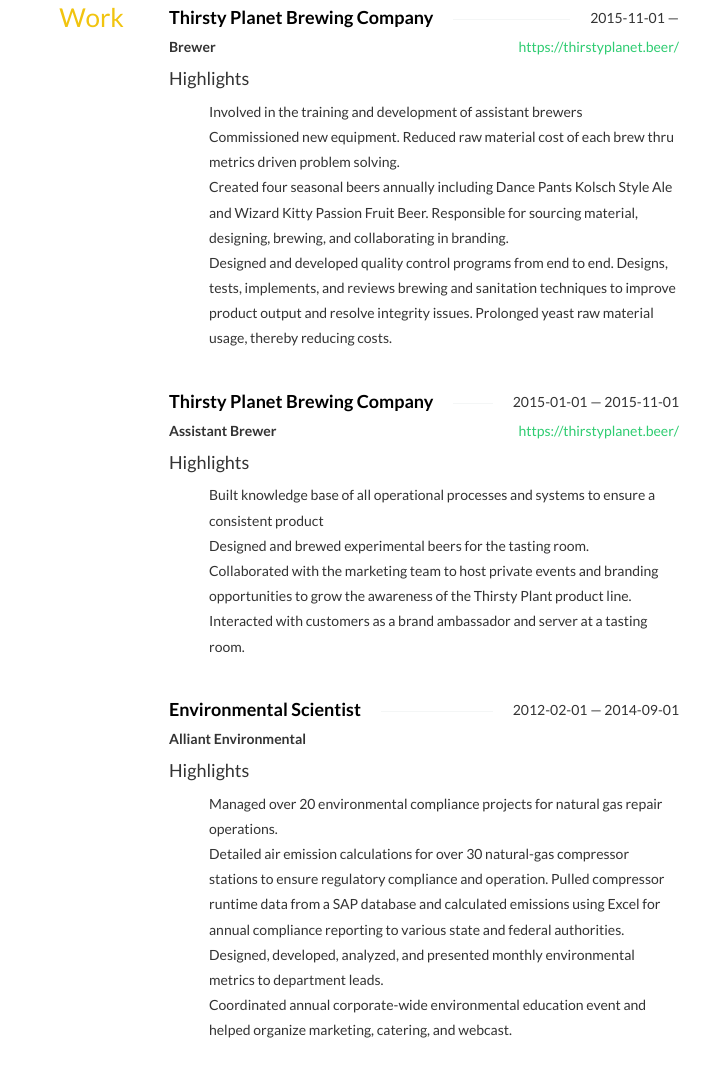
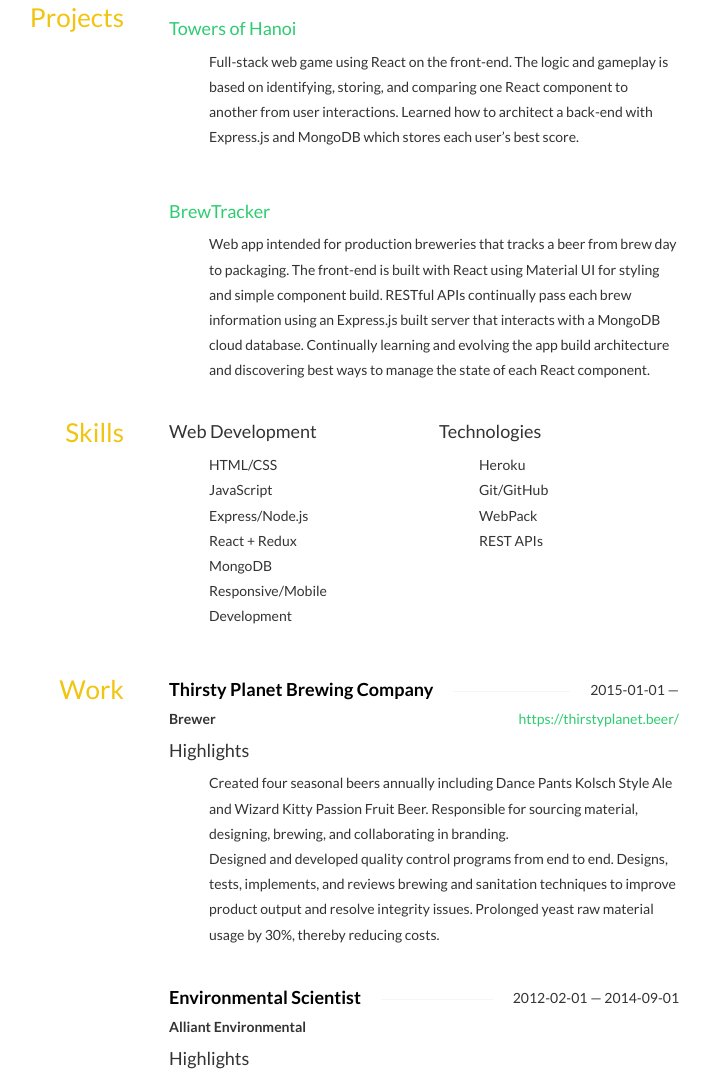
Before and after one commit to kellynb/kellyn, a website: page index.html in a window 1280 px wide. Shown: the part 756-1827 px from the top of the page, without its empty margins (306-1016 px from the left). Drawn offline with nearby package versions, Linux system fonts and the light colour scheme; some icons are missing.

Commit message:
resume update

```diff
--- a/index.html
+++ b/index.html
@@ -271,79 +271,6 @@
 		</div>
 	</section>
 
-	<section id="work" class="row">
-		<aside class="col-sm-3">
-			<h3>Work</h3>
-		</aside>
-		<div class="col-sm-9">
-			<div class="row">
-			<div class="col-sm-12">
-				<h4 class="strike-through">
-					<span>Thirsty Planet Brewing Company</span>
-					<span class="date">
-						2015-11-01 —
-					</span>
-				</h4>
-				<div class="website pull-right">
-					<a href="https://thirstyplanet.beer/">https://thirstyplanet.beer/</a>
-				</div>
-				<div class="position">
-					Brewer
-				</div>
-				<h4>Highlights</h4>
-				<ul class="highlights">
-					<li class="bullet">Involved in the training and development of assistant brewers</li>
-					<li class="bullet">Commissioned new equipment. Reduced raw material cost of each brew thru metrics driven problem solving.</li>
-					<li class="bullet">Created four seasonal beers annually including Dance Pants Kolsch Style Ale and Wizard Kitty Passion Fruit Beer. Responsible for sourcing material, designing, brewing, and collaborating in branding.</li>
-					<li class="bullet">Designed and developed quality control programs from end to end. Designs, tests, implements, and reviews brewing and sanitation techniques to improve product output and resolve integrity issues. Prolonged yeast raw material usage, thereby reducing costs.</li>
-				</ul>
-			</div>
-			<div class="col-sm-12">
-				<h4 class="strike-through">
-					<span>Thirsty Planet Brewing Company</span>
-					<span class="date">
-						2015-01-01 — 2015-11-01
-					</span>
-				</h4>
-				<div class="website pull-right">
-					<a href="https://thirstyplanet.beer/">https://thirstyplanet.beer/</a>
-				</div>
-				<div class="position">
-					Assistant Brewer
-				</div>
-				<h4>Highlights</h4>
-				<ul class="highlights">
-					<li class="bullet">Built knowledge base of all operational processes and systems to ensure a consistent product</li>
-					<li class="bullet">Designed and brewed experimental beers for the tasting room.</li>
-					<li class="bullet">Collaborated with the marketing team to host private events and branding opportunities to grow the awareness of the Thirsty Plant product line.</li>
-					<li class="bullet">Interacted with customers as a brand ambassador and server at a tasting room.</li>
-				</ul>
-			</div>
-			<div class="col-sm-12">
-				<h4 class="strike-through">
-					<span>Environmental Scientist</span>
-					<span class="date">
-						2012-02-01 — 2014-09-01
-					</span>
-				</h4>
-				<div class="position">
-					Alliant Environmental
-				</div>
-				<h4>Highlights</h4>
-				<ul class="highlights">
-					<li class="bullet">Managed over 20 environmental compliance projects for natural gas repair operations.</li>
-					<li class="bullet">Detailed air emission calculations for over 30 natural-gas compressor stations to ensure regulatory compliance and operation. Pulled compressor runtime data from a SAP database and calculated emissions using Excel for annual compliance reporting to various state and federal authorities.</li>
-					<li class="bullet">Designed, developed, analyzed, and presented monthly environmental metrics to department leads.</li>
-					<li class="bullet">Coordinated annual corporate-wide environmental education event and helped organize marketing, catering, and webcast.</li>
-				</ul>
-			</div>
-			</div>
-		</div>
-	</section>
-
-
-
-
     <section id="projects" class="row">
         <aside class="col-sm-3">
             <h3>Projects</h3>
@@ -358,7 +285,7 @@
                     <span></span>
                 </div>
 				<ul class="highlights">
-					<li>Full-stack web game using React on the front-end.  The logic and gameplay is based on identifying, storing, and comparing one React component to another from user interactions.  Learned how to build out a back-end with Express and MongoDB which enabled each user’s score to be stored and a best score identified.</li>
+					<li>Full-stack web game using React on the front-end.  The logic and gameplay is based on identifying, storing, and comparing one React component to another from user interactions. Learned how to architect a back-end with Express.js and MongoDB which stores each user’s best score.</li>
 				</ul>
             </div>
             <div class="col-sm-12">
@@ -369,7 +296,7 @@
                     <span></span>
                 </div>
 				<ul class="highlights">
-					<li>Web app intended for production breweries that tracks a brew from brew day to packaging. The front-end is built with React using Material UI for styling and simple component build. RESTful APIs continually pass each brew information using an Express.js built server that interacts with a MongoDB database.  Continually learning and evolving the app build architecture and discovering best ways to manage the state of each React component.</li>
+					<li>Web app intended for production breweries that tracks a beer from brew day to packaging. The front-end is built with React using Material UI for styling and simple component build. RESTful APIs continually pass each brew information using an Express.js built server that interacts with a MongoDB cloud database.  Continually learning and evolving the app build architecture and discovering best ways to manage the state of each React component.</li>
 				</ul>
             </div>
             </div>
@@ -411,6 +338,52 @@
 		</div>
 	</section>
 
+	<section id="work" class="row">
+		<aside class="col-sm-3">
+			<h3>Work</h3>
+		</aside>
+		<div class="col-sm-9">
+			<div class="row">
+			<div class="col-sm-12">
+				<h4 class="strike-through">
+					<span>Thirsty Planet Brewing Company</span>
+					<span class="date">
+						2015-01-01 —
+					</span>
+				</h4>
+				<div class="website pull-right">
+					<a href="https://thirstyplanet.beer/">https://thirstyplanet.beer/</a>
+				</div>
+				<div class="position">
+					Brewer
+				</div>
+				<h4>Highlights</h4>
+				<ul class="highlights">
+					<li class="bullet">Created four seasonal beers annually including Dance Pants Kolsch Style Ale and Wizard Kitty Passion Fruit Beer.  Responsible for sourcing material, designing, brewing, and collaborating in branding.</li>
+					<li class="bullet">Designed and developed quality control programs from end to end. Designs, tests, implements, and reviews brewing and sanitation techniques to improve product output and resolve integrity issues. Prolonged yeast raw material usage by 30%, thereby reducing costs.</li>
+				</ul>
+			</div>
+			<div class="col-sm-12">
+				<h4 class="strike-through">
+					<span>Environmental Scientist</span>
+					<span class="date">
+						2012-02-01 — 2014-09-01
+					</span>
+				</h4>
+				<div class="position">
+					Alliant Environmental
+				</div>
+				<h4>Highlights</h4>
+				<ul class="highlights">
+					<li class="bullet">Managed over 20 environmental compliance projects for natural gas repair operations.</li>
+					<li class="bullet">Detailed air emission calculations for over 30 natural-gas compressor stations to ensure regulatory compliance and operation. Pulled compressor runtime data from a SAP database and calculated emissions using Excel for annual compliance reporting to various state and federal authorities.</li>
+					<li class="bullet">Designed, developed, analyzed, and presented monthly environmental metrics to department leads.</li>
+				</ul>
+			</div>
+			</div>
+		</div>
+	</section>
+
 
 
 
```
Also changed, not shown: resume.json (+6 -22 lines).
